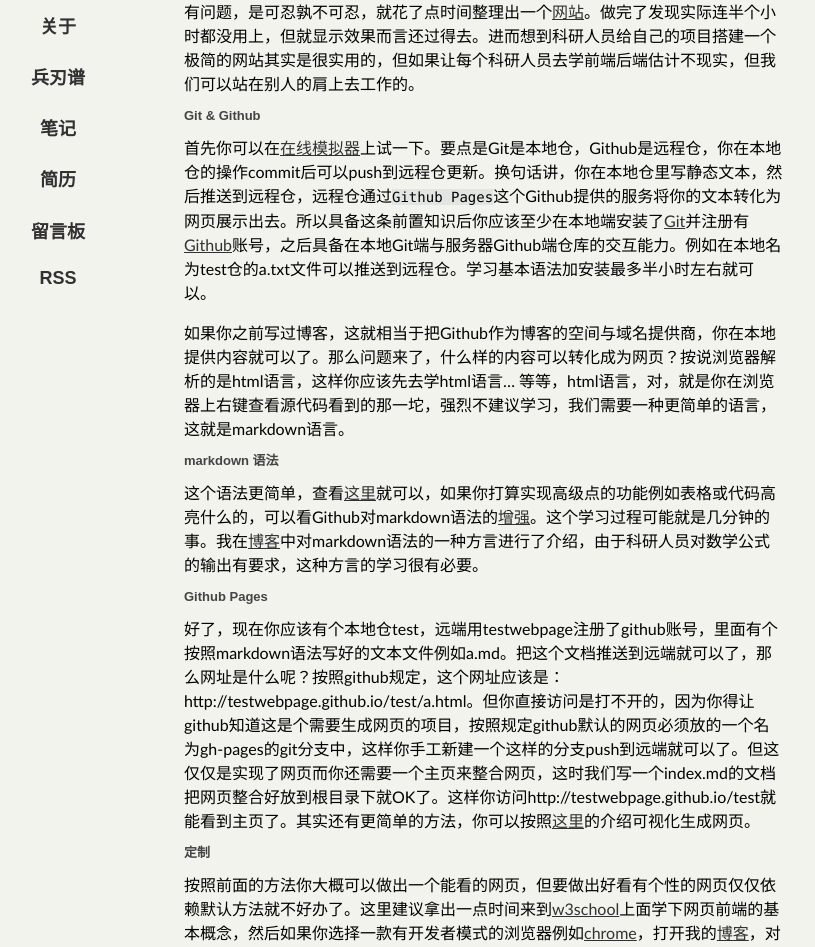
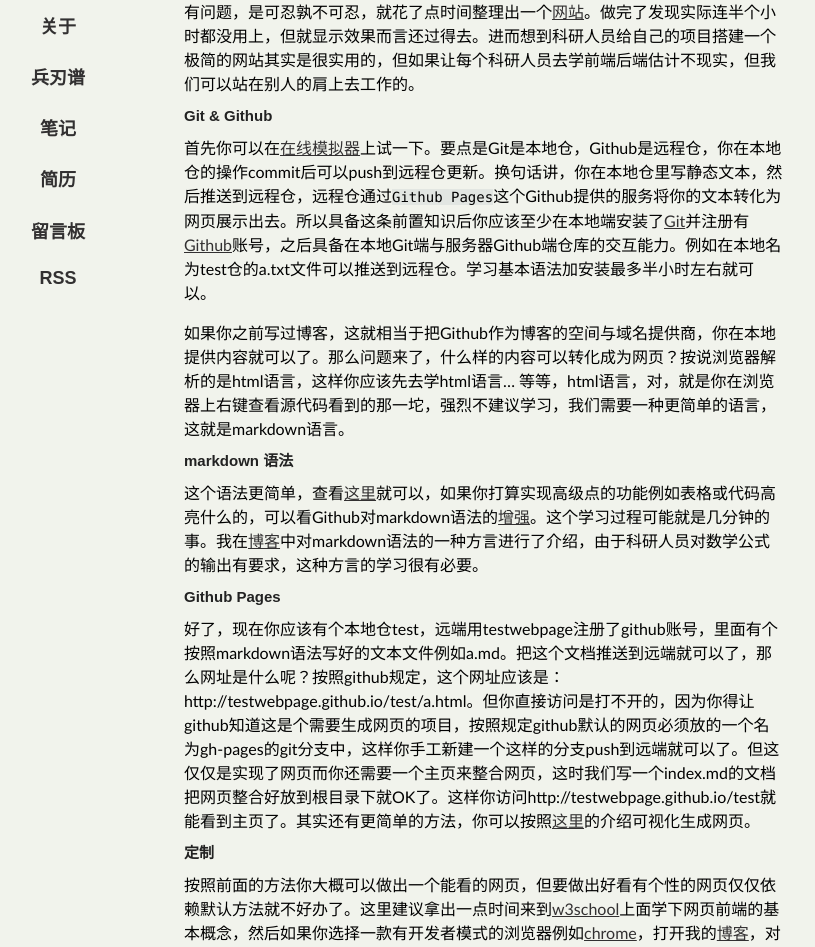
Before and after one commit to yufree/blogcn, a Jekyll site: the page built from _posts/2014-12-09-github-pages.md, in a window 1280 px wide. Shown: the part 187-1134 px from the top of the page, without its empty margins (156-971 px from the left). Built offline with Jekyll 4.4.1, drawn with Linux system fonts in a browser that asks for light colours; some web fonts are replaced; comment, search, counter and statistics services are not loaded.

Commit message:
fix havor

```diff
--- a/_posts/2014-12-09-github-pages.md
+++ b/_posts/2014-12-09-github-pages.md
@@ -5,20 +5,20 @@
 
 最近整理了公开课笔记，开始是打算生成html扔到rpubs上，后来发现latex公式显示有问题，是可忍孰不可忍，就花了点时间整理出一个[网站](yufree.github.io/notes/)。做完了发现实际连半个小时都没用上，但就显示效果而言还过得去。进而想到科研人员给自己的项目搭建一个极简的网站其实是很实用的，但如果让每个科研人员去学前端后端估计不现实，但我们可以站在别人的肩上去工作的。
 
-### Git & Github
+## Git & Github
 
 首先你可以在[在线模拟器](https://try.github.io/levels/1/challenges/1)上试一下。要点是Git是本地仓，Github是远程仓，你在本地仓的操作commit后可以push到远程仓更新。换句话讲，你在本地仓里写静态文本，然后推送到远程仓，远程仓通过`Github Pages`这个Github提供的服务将你的文本转化为网页展示出去。所以具备这条前置知识后你应该至少在本地端安装了[Git](http://git-scm.com/)并注册有[Github](https://github.com/)账号，之后具备在本地Git端与服务器Github端仓库的交互能力。例如在本地名为test仓的a.txt文件可以推送到远程仓。学习基本语法加安装最多半小时左右就可以。
 
 如果你之前写过博客，这就相当于把Github作为博客的空间与域名提供商，你在本地提供内容就可以了。那么问题来了，什么样的内容可以转化成为网页？按说浏览器解析的是html语言，这样你应该先去学html语言… 等等，html语言，对，就是你在浏览器上右键查看源代码看到的那一坨，强烈不建议学习，我们需要一种更简单的语言，这就是markdown语言。
 
-### markdown 语法
+## markdown 语法
 
 这个语法更简单，查看[这里](https://help.github.com/articles/markdown-basics/)就可以，如果你打算实现高级点的功能例如表格或代码高亮什么的，可以看Github对markdown语法的[增强](https://help.github.com/articles/github-flavored-markdown/)。这个学习过程可能就是几分钟的事。我在[博客](http://yufree.github.io/blogcn/2014/10/25/kramdown.html)中对markdown语法的一种方言进行了介绍，由于科研人员对数学公式的输出有要求，这种方言的学习很有必要。
 
-### Github Pages
+## Github Pages
 
 好了，现在你应该有个本地仓test，远端用testwebpage注册了github账号，里面有个按照markdown语法写好的文本文件例如a.md。把这个文档推送到远端就可以了，那么网址是什么呢？按照github规定，这个网址应该是：http://testwebpage.github.io/test/a.html。但你直接访问是打不开的，因为你得让github知道这是个需要生成网页的项目，按照规定github默认的网页必须放的一个名为gh-pages的git分支中，这样你手工新建一个这样的分支push到远端就可以了。但这仅仅是实现了网页而你还需要一个主页来整合网页，这时我们写一个index.md的文档把网页整合好放到根目录下就OK了。这样你访问http://testwebpage.github.io/test就能看到主页了。其实还有更简单的方法，你可以按照[这里](https://pages.github.com/)的介绍可视化生成网页。
 
-### 定制
+## 定制
 
 按照前面的方法你大概可以做出一个能看的网页，但要做出好看有个性的网页仅仅依赖默认方法就不好办了。这里建议拿出一点时间来到[w3school](http://www.w3school.com.cn/)上面学下网页前端的基本概念，然后如果你选择一款有开发者模式的浏览器例如[chrome](https://www.google.com/chrome/)，打开我的[博客](http://yufree.github.io/blogcn)，对上面每个元素进行审查，看一下样式如何嵌套并修改观察效果。在试错中成长是最快的，如果不断实践，很快就可以摸索出修改方法，然后按自己的习惯定制就可以了。对于科研人员，这类网站不要花哨，简单明了重点在内容就可以了。阮一峰的一篇[介绍](http://www.ruanyifeng.com/blog/2012/08/blogging_with_jekyll.html)也很有价值，值得参考。
--- a/media/css/style.css
+++ b/media/css/style.css
@@ -108,6 +108,7 @@
 {
     background-color:#c8d0d3;
     text-decoration:none;
+    color:#323031;
     -webkit-transition:color .2s linear;
 }
 h1
```
